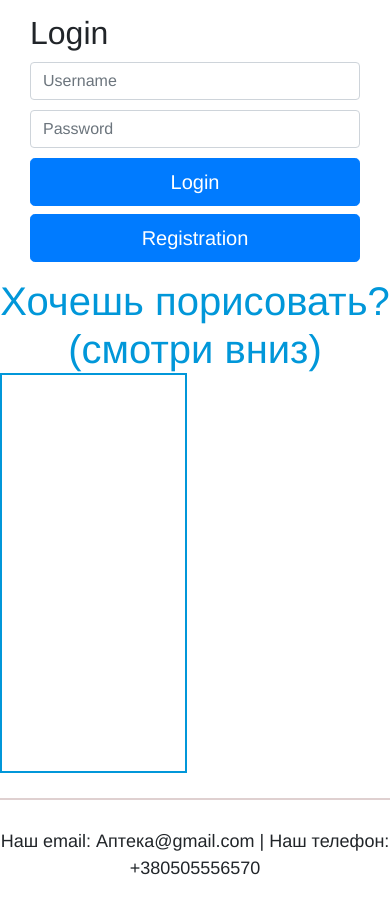
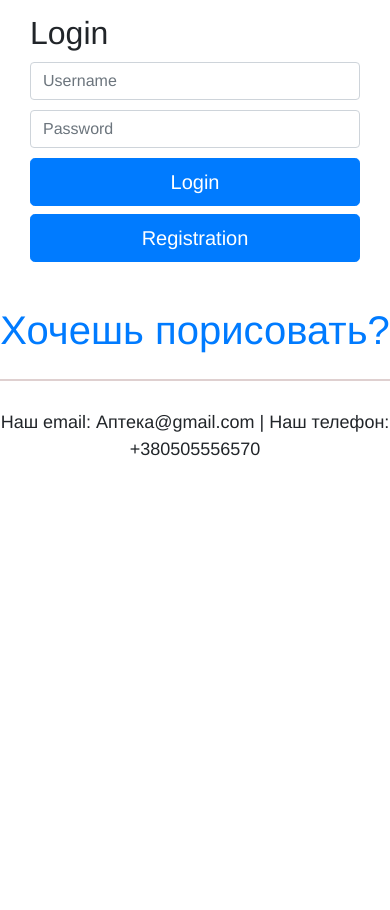
Before and after one commit to 7ahara/Site1, a PHP site: page /php/login.php in a window 390 px wide. Shown: the part 353-1263 px from the top of the page. After the commit the page ends 809 px from the top, so only its background shows below. Run offline with PHP 8.4, Linux system fonts and the light colour scheme.

Commit message:
pered slaiderom

```diff
--- a/css/styleforphp.css
+++ b/css/styleforphp.css
@@ -96,11 +96,6 @@ h4{
     text-align: center;
     margin: 0;
 }
-.formochka{
-    display: block;
-    border: 2px solid #0197D9 ;
-    height: 400px;
-}
 .form-signin{
     max-width: 400px;
     padding: 15px;
--- a/index.html
+++ b/index.html
@@ -4,15 +4,16 @@
     <meta charset="UTF-8">
     <meta name="viewport" content="width=device-width, initial-scale=1.0">
     <meta http-equiv="X-UA-Compatible" content="ie=edge">
+    <meta name="viewport" content="width=device-width, initial-scale=1">
     <link rel="stylesheet" href="css/style.css">
-    <title>Document</title>
+    <title>Аптека "Будьте здоровы"</title>
 </head>
 <body>
     <header>
         <div class="conteiner">
         <div class="header__top">
             <div class="image">
-                <img href = "#"src="img/galka.png" alt="galka" >
+                <a href="php/index.php"><img src="img/galka.png" alt="galka" ></a>
             </div>
             <h1>Будьте здоровы</h1>
             <div class="title">Ваша районная аптека</div>
--- a/php/login.php
+++ b/php/login.php
@@ -79,39 +79,7 @@
         </form>
     </div>
     <div class="conteiner">
-    <h4>Хочешь порисовать?(смотри вниз)</h4>
-    <canvas id = "canvas"  class="formochka">Обновите браузер</canvas>
-		<script>
-			var
-			  canv =  document.getElementById('canvas'),
-			  ctx = canv.getContext('2d');
-
-			  canv.width = window.innerWidth;
-			  canv.height = window.innerHeight;
-
-			  canv.addEventListener('mousedown',function(){
-				  isMouseDown = true;
-			  });
-
-			  canv.addEventListener('mouseup',function(){
-				  isMouseDown = false;
-				  ctx.beginPath();
-			  });
-			  ctx.lineWidth = 4 * 2;
-			  canv.addEventListener('mousemove',function(e){
-				  if (isMouseDown){
-					  ctx.lineTo(e.clientX, e.clientY);
-					  ctx.stroke();
-
-					  ctx.beginPath();
-					  ctx.arc(e.clientX, e.clientY, 4,0, Math.PI * 2)
-					  ctx.fill();
-
-					  ctx.beginPath();
-					  ctx.moveTo(e.clientX, e.clientY);
-				  }
-			  });
-        </script>
+    <h4><a href="../canv.html">Хочешь порисовать?</a></h4>
     </div>
     <footer>
         <div class="site__bottom">
--- /dev/null
+++ b/robots.txt
@@ -0,0 +1 @@
+User-agent: *
```
Also changed, not shown: canv.html (added, +46 -0 lines).
